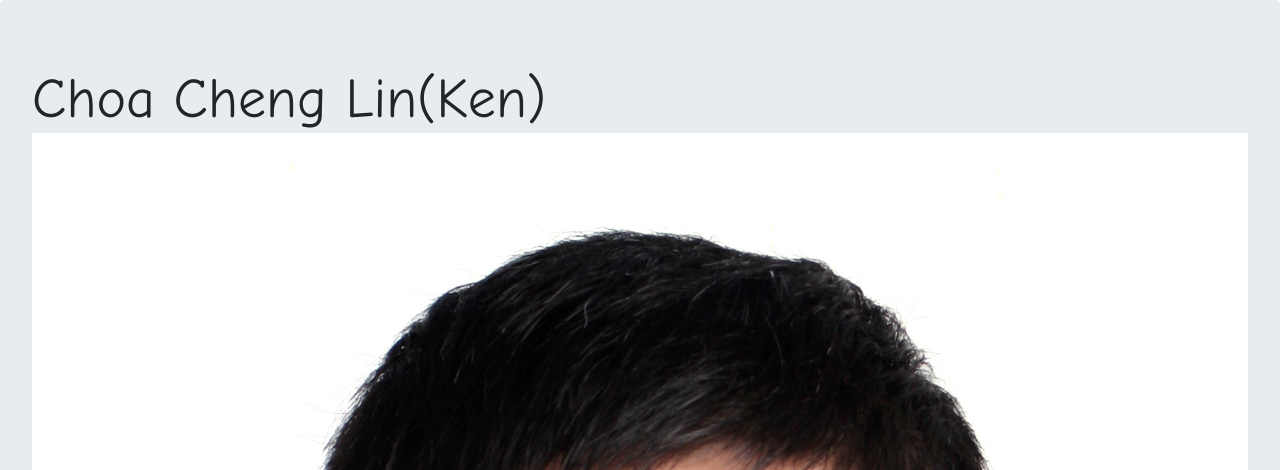
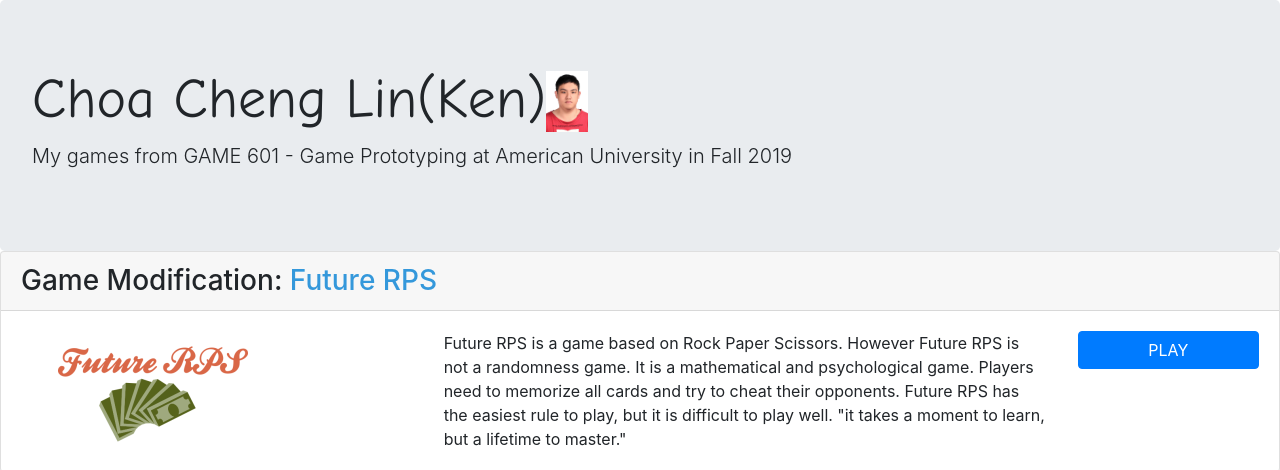
Before and after one commit to lin60102/Game-Prototyping-GAME-601-002, a plain HTML site: page index.html in a window 1280 px wide. Shown: the top 470 px of the page. Drawn offline with nearby package versions, Linux system fonts and the light colour scheme.

Commit message:
Update index.html

```diff
--- a/index.html
+++ b/index.html
@@ -11,7 +11,7 @@
 
 <body>
   <div class="jumbotron m-0">
-    <h1 class="display-4"><span style="font-family:Comic Sans MS,cursive">Choa Cheng Lin(Ken)</span><img class="img-fluid" src="./a.jpg"></h1>
+    <h1 class="display-4"><span style="font-family:Comic Sans MS,cursive">Choa Cheng Lin(Ken)</span><img class="img-fluid" src="./a.jpg"height="60" width="42"></h1>
     <p class="lead">My games from GAME 601 - Game Prototyping at American University in Fall 2019</p>
   </div>
   <div class="card">
```
